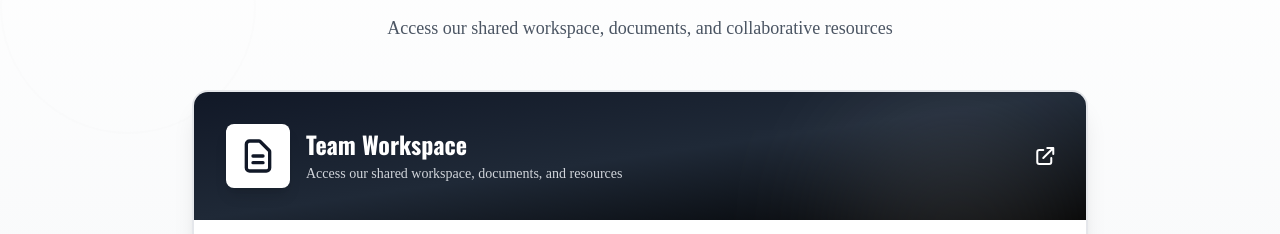
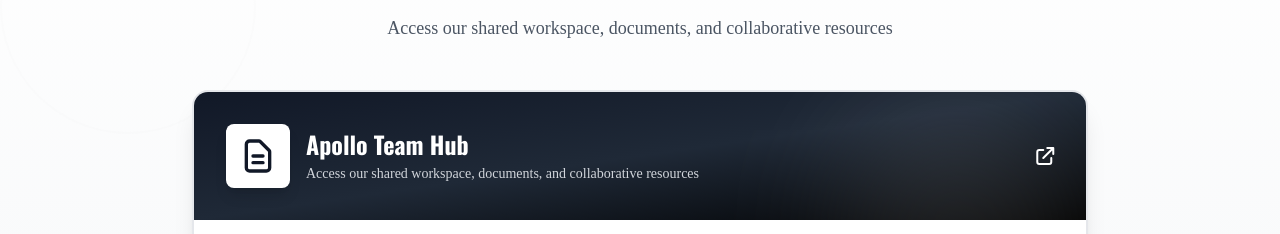
Before and after one commit to Mattpbaker/Apollo, a Next.js app: page / in a window 1280 px wide. Shown: the part 6810-7044 px from the top of the page. Built offline with nearby package versions, Linux system fonts and the light colour scheme; a web font is replaced by a local one.

Commit message:
Update Notion workspace URL to Apollo Team Hub

```diff
--- a/app/page.tsx
+++ b/app/page.tsx
@@ -21,7 +21,11 @@ export default function Home() {
       <RoleResponsibilities />
       <Members />
       <Ventures />
-      <NotionWorkspace />
+      <NotionWorkspace
+        workspaceUrl="https://dashing-capacity-25f.notion.site/Apollo-Team-Hub-2680480e9eae815085e2fb6d1ca4f039"
+        title="Apollo Team Hub"
+        description="Access our shared workspace, documents, and collaborative resources"
+      />
       <CTA />
       <Footer />
       <BackToTop />
```
